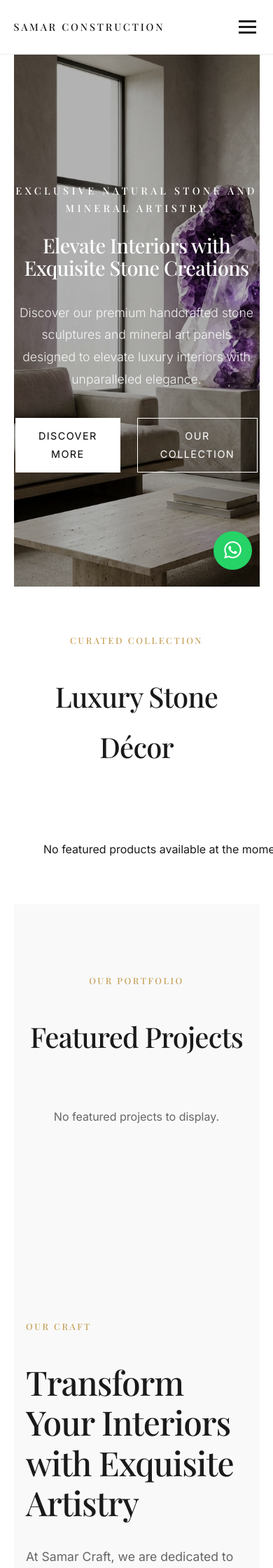
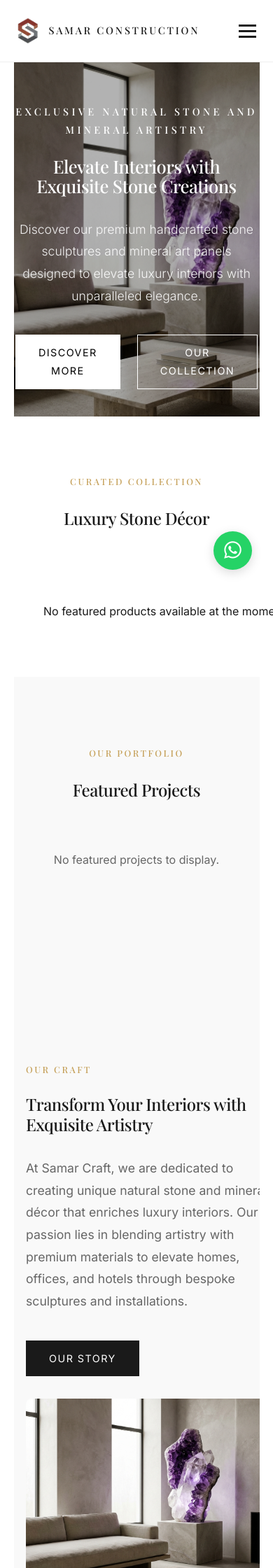
Before and after one commit to ade2112/samar, a Django app: page / in a window 390 px wide; the page is wider, and only the part inside the window is pictured. Shown: the top 2240 px of that part at 70% size. Run offline with Django 5.2, Linux system fonts and the light colour scheme; data comes from the database, SQL or seed files in the repository; data that the repository does not hold is empty; some web fonts are replaced.

Commit message:
Fix homepage layout overflow and standardize images

```diff
--- a/static/css/style.css
+++ b/static/css/style.css
@@ -188,6 +188,39 @@ label {
     transition: all 0.3s ease;
 }
 
+/* Image Utilities */
+.img-card {
+    aspect-ratio: 4 / 3;
+    object-fit: cover;
+    width: 100%;
+}
+
+.img-detail {
+    aspect-ratio: 16 / 9;
+    object-fit: cover;
+    width: 100%;
+    border-radius: 8px;
+}
+
+/* Offset Image Wrapper (Fixed for overflow) */
+.img-offset-wrapper {
+    position: relative;
+    display: inline-block;
+    width: 100%;
+}
+
+.img-offset-wrapper::after {
+    content: '';
+    position: absolute;
+    top: 30px;
+    left: 30px;
+    width: 100%;
+    height: 100%;
+    background: var(--bg-color);
+    border: 1px solid #eee;
+    z-index: -1;
+}
+
 /* Mobile Responsiveness */
 @media (max-width: 768px) {
     .container {
@@ -231,20 +264,36 @@ label {
     }
 
     h1 {
-        font-size: 2rem !important;
+        font-size: 1.8rem !important;
+    }
+
+    h2 {
+        font-size: 1.5rem !important;
+    }
+
+    .hero-section {
+        height: 60vh !important;
+        /* Shorter hero on mobile */
     }
 
     .hero-section h1 {
-        font-size: 1.8rem !important;
+        font-size: 1.6rem !important;
     }
 
     .section-padding {
-        padding: 3rem 0 !important;
+        padding: 4rem 0 !important;
     }
 
-    /* Fix grid for small screens */
-    .lux-card img {
-        height: 250px;
+    /* Standardize image aspect ratios for mobile */
+    .lux-card img,
+    .img-card {
+        aspect-ratio: 3 / 2;
+        height: auto !important;
+    }
+
+    .img-detail {
+        aspect-ratio: 4 / 3;
+        height: auto !important;
     }
 
     /* Fix overflow issues */
@@ -255,4 +304,17 @@ label {
         padding-left: 0;
         padding-right: 0;
     }
+
+    /* Grid Gaps - Fixes the reported overflow from large gaps */
+    div[style*="gap: 6rem"],
+    div[style*="gap: 4rem"],
+    div[style*="gap: 3rem"] {
+        gap: 2rem !important;
+    }
+
+    /* Reduce offset for mobile */
+    .img-offset-wrapper::after {
+        top: 15px;
+        left: 15px;
+    }
 }
--- a/templates/base.html
+++ b/templates/base.html
@@ -28,6 +28,7 @@
     <link rel="stylesheet" href="https://cdnjs.cloudflare.com/ajax/libs/font-awesome/6.0.0/css/all.min.css">
     <link rel="stylesheet" href="https://cdnjs.cloudflare.com/ajax/libs/font-awesome/6.0.0/css/all.min.css">
     <link rel="stylesheet" href="{% static 'css/style.css' %}">
+    <link rel="icon" type="image/png" href="{% static 'images/favicon.png' %}">
 
     {% block extra_css %}{% endblock %}
 </head>
--- a/templates/blog/post_list.html
+++ b/templates/blog/post_list.html
@@ -23,8 +23,7 @@
             <div class="lux-card">
                 {% if post.featured_image %}
                 <div style="height: 300px; margin-bottom: 2rem; overflow: hidden;">
-                    <img src="{{ post.featured_image.url }}" alt="{{ post.title }}"
-                        style="width: 100%; height: 100%; object-fit: cover;">
+                    <img src="{{ post.featured_image.url }}" alt="{{ post.title }}" class="img-card">
                 </div>
                 {% else %}
                 <div style="height: 300px; background: #eee; margin-bottom: 2rem;">
--- a/templates/catalog/product_detail.html
+++ b/templates/catalog/product_detail.html
@@ -31,15 +31,14 @@
             <div>
                 {% if product.images.all %}
                 <div id="main-image" style="margin-bottom: 1rem;">
-                    <img src="{{ product.get_primary_image.image.url }}" alt="{{ product.name }}"
-                        style="width: 100%; height: 400px; object-fit: cover; border-radius: 8px;">
+                    <img src="{{ product.get_primary_image.image.url }}" alt="{{ product.name }}" class="img-detail">
                 </div>
 
                 {% if product.images.count > 1 %}
                 <div style="display: grid; grid-template-columns: repeat(auto-fill, minmax(100px, 1fr)); gap: 0.5rem;">
                     {% for image in product.images.all %}
                     <img src="{{ image.image.url }}" alt="{{ product.name }}"
-                        onclick="document.getElementById('main-image').innerHTML='<img src=\'{{ image.image.url }}\' alt=\'{{ product.name }}\' style=\'width: 100%; height: 400px; object-fit: cover; border-radius: 8px;\'>'"
+                        onclick="document.getElementById('main-image').innerHTML='<img src=\'{{ image.image.url }}\' alt=\'{{ product.name }}\' class=\'img-detail\'>'"
                         style="width: 100%; height: 100px; object-fit: cover; border-radius: 4px; cursor: pointer; border: 2px solid {% if image.is_primary %}var(--primary-color){% else %}transparent{% endif %};">
                     {% endfor %}
                 </div>
--- a/templates/catalog/product_list.html
+++ b/templates/catalog/product_list.html
@@ -25,8 +25,7 @@
         <div class="card"
             style="border: 1px solid #ddd; border-radius: 8px; overflow: hidden; transition: transform 0.3s;">
             {% if product.get_primary_image %}
-            <img src="{{ product.get_primary_image.image.url }}" alt="{{ product.name }}"
-                style="width: 100%; height: 200px; object-fit: cover;">
+            <img src="{{ product.get_primary_image.image.url }}" alt="{{ product.name }}" class="img-card">
             {% else %}
             <div
                 style="width: 100%; height: 200px; background: #eee; display: flex; align-items: center; justify-content: center;">
--- a/templates/core/home.html
+++ b/templates/core/home.html
@@ -43,8 +43,7 @@
             <div class="lux-card">
                 <div style="height: 300px; margin-bottom: 2rem; overflow: hidden; position: relative;">
                     {% if product.get_primary_image %}
-                    <img src="{{ product.get_primary_image.image.url }}" alt="{{ product.name }}"
-                        style="width: 100%; height: 100%; object-fit: cover;">
+                    <img src="{{ product.get_primary_image.image.url }}" alt="{{ product.name }}" class="img-card">
                     {% else %}
                     <div
                         style="width: 100%; height: 100%; background: #ddd; display: flex; align-items: center; justify-content: center;">
@@ -93,8 +92,8 @@
             <div class="lux-card">
                 <div style="height: 300px; margin-bottom: 1.5rem; overflow: hidden; position: relative;">
                     {% if project.get_primary_image %}
-                    <img src="{{ project.get_primary_image.image.url }}" alt="{{ project.title }}"
-                        style="width: 100%; height: 100%; object-fit: cover; transition: transform 0.5s;">
+                    <img src="{{ project.get_primary_image.image.url }}" alt="{{ project.title }}" class="img-card"
+                        style="transition: transform 0.5s;">
                     {% else %}
                     <div
                         style="width: 100%; height: 100%; background: #ddd; display: flex; align-items: center; justify-content: center;">
@@ -125,10 +124,10 @@
 </section>
 
 <!-- Mission/Transform Section -->
-<section style="background: var(--section-bg); padding: 10rem 0;">
+<section style="background: var(--section-bg); padding: 10rem 0; overflow-x: hidden;">
     <div class="container">
         <div
-            style="display: grid; grid-template-columns: repeat(auto-fit, minmax(45%, 1fr)); gap: 6rem; align-items: center;">
+            style="display: grid; grid-template-columns: repeat(auto-fit, minmax(350px, 1fr)); gap: 6rem; align-items: center;">
             <div>
                 <h4
                     style="text-transform: uppercase; letter-spacing: 0.2em; color: var(--accent-color); font-size: 0.8rem; margin-bottom: 1.5rem;">
@@ -141,9 +140,8 @@
                     through bespoke sculptures and installations.</p>
                 <a href="{% url 'core:about' %}" class="btn btn-primary">Our Story</a>
             </div>
-            <div style="position: relative;">
-                <img src="{% static 'images/hero.png' %}" alt="Craftsmanship"
-                    style="width: 100%; height: 600px; object-fit: cover; box-shadow: 40px 40px 0 var(--bg-color);">
+            <div class="img-offset-wrapper">
+                <img src="{% static 'images/hero.png' %}" alt="Craftsmanship" class="img-detail">
             </div>
         </div>
     </div>
@@ -165,11 +163,9 @@
             <div class="lux-card">
                 <div style="height: 250px; background: #eee; margin-bottom: 2rem; overflow: hidden;">
                     {% if post.featured_image %}
-                    <img src="{{ post.featured_image.url }}" alt="{{ post.title }}"
-                        style="width: 100%; height: 100%; object-fit: cover;">
+                    <img src="{{ post.featured_image.url }}" alt="{{ post.title }}" class="img-card">
                     {% else %}
-                    <img src="{% static 'images/art_panel.png' %}" alt="Blog Post"
-                        style="width: 100%; height: 100%; object-fit: cover;">
+                    <img src="{% static 'images/art_panel.png' %}" alt="Blog Post" class="img-card">
                     {% endif %}
                 </div>
                 <h3 style="font-size: 1.2rem; margin-bottom: 1rem;">{{ post.title }}</h3>
--- a/templates/partials/footer.html
+++ b/templates/partials/footer.html
@@ -1,10 +1,14 @@
+{% load static %}
 <footer>
     <div class="container">
         <div style="display: grid; grid-template-columns: repeat(auto-fit, minmax(250px, 1fr)); gap: 4rem;">
             <div>
-                <h2
-                    style="font-size: 1.2rem; letter-spacing: 0.2em; color: var(--accent-color); margin-bottom: 1.5rem;">
-                    SAMAR CONSTRUCTION</h2>
+                <div style="display: flex; align-items: center; gap: 10px; margin-bottom: 1.5rem;">
+                    <img src="{% static 'images/logo.png' %}" alt="Samar Construction Logo"
+                        style="height: 30px; width: auto;">
+                    <h2 style="font-size: 1.2rem; letter-spacing: 0.2em; color: var(--accent-color); margin: 0;">
+                        SAMAR CONSTRUCTION</h2>
+                </div>
                 <p style="color: #aaa; font-size: 0.9rem;">Official construction and architectural services provider
                     based in Perak.</p>
             </div>
--- a/templates/partials/navbar.html
+++ b/templates/partials/navbar.html
@@ -1,16 +1,21 @@
+{% load static %}
 <header>
         <nav class="container" style="display: flex; justify-content: space-between; align-items: center;">
                 <div class="logo">
-                        <a href="{% url 'core:home' %}" style="text-decoration: none;">
-                                <h1 style="margin: 0; color: var(--primary-color); font-size: 1.3rem; letter-spacing: 0.2em;">
+                        <a href="{% url 'core:home' %}"
+                                style="text-decoration: none; display: flex; align-items: center; gap: 10px;">
+                                <img src="{% static 'images/logo.png' %}" alt="Samar Construction Logo"
+                                        style="height: 40px; width: auto;">
+                                <h1
+                                        style="margin: 0; color: var(--primary-color); font-size: 1.3rem; letter-spacing: 0.2em;">
                                         SAMAR CONSTRUCTION</h1>
                         </a>
                 </div>
 
                 <button class="nav-toggle" aria-label="Toggle navigation">
-                    <span class="bar"></span>
-                    <span class="bar"></span>
-                    <span class="bar"></span>
+                        <span class="bar"></span>
+                        <span class="bar"></span>
+                        <span class="bar"></span>
                 </button>
 
                 <ul class="nav-menu">
```
Also changed, not shown: templates/blog/post_detail.html (+4 -4 lines), templates/portfolio/project_detail.html (+5 -5 lines), templates/portfolio/project_list.html (+14 -7 lines), image.png (added), images/WhatsApp Image 2026-02-09 at 15.33.12 (1).jpeg (added), images/WhatsApp Image 2026-02-09 at 15.33.12 (2).jpeg (added), images/WhatsApp Image 2026-02-09 at 15.33.12 (3).jpeg (added), images/WhatsApp Image 2026-02-09 at 15.33.12.jpeg (added), overflow.png (added), screencapture-127-0-0-1-8000-2026-02-11-09_04_25.png (added), static/images/favicon.png (added), static/images/logo.png (added).
